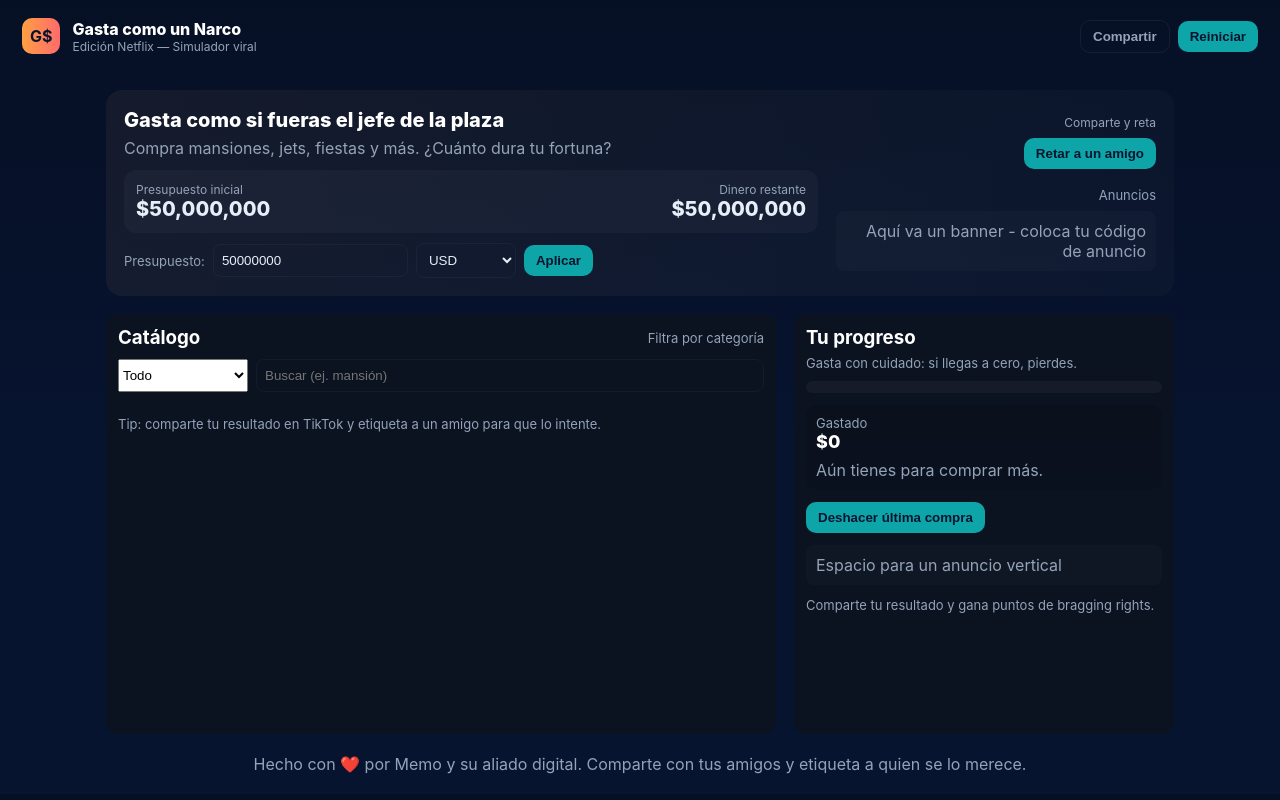
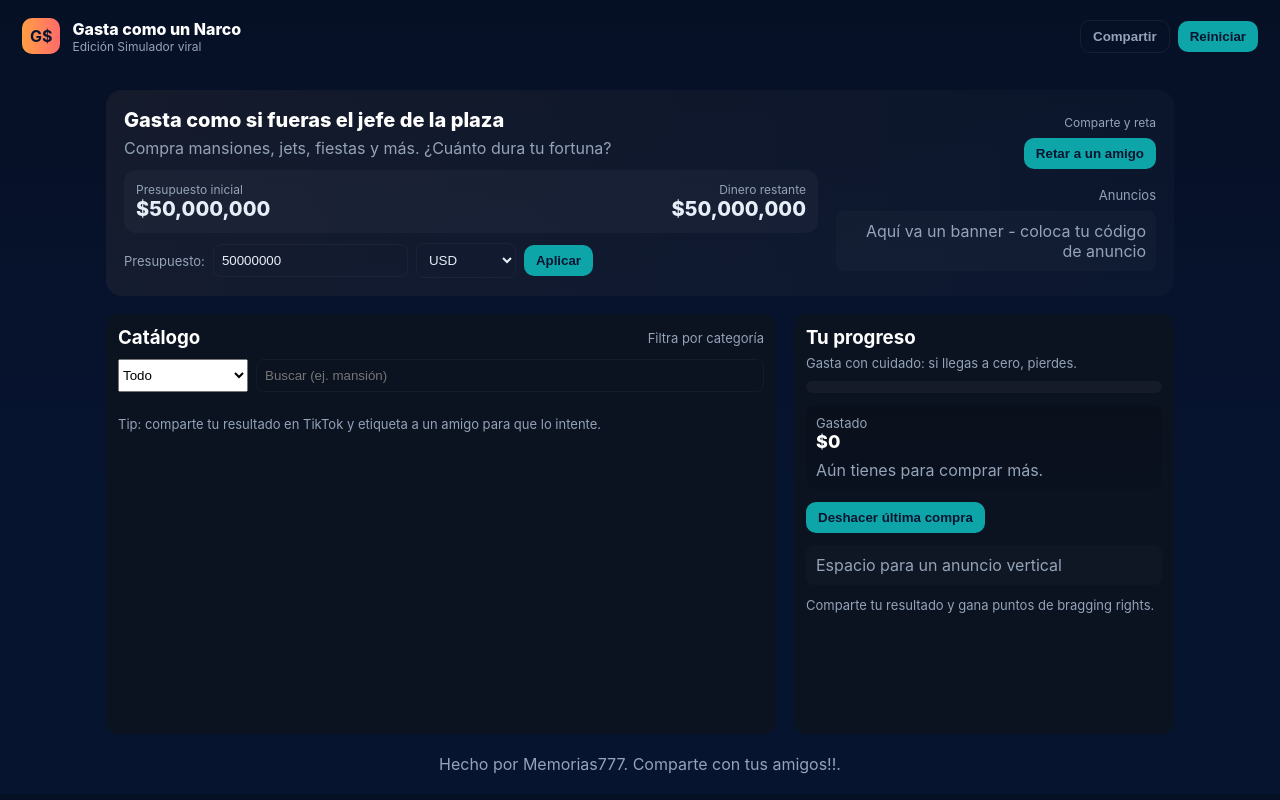
Before and after one commit to Memorias777/sitio-web-dinero-narc, a plain HTML site: page index.html in a window 1280 px wide. Drawn offline with Linux system fonts and the light colour scheme.

Commit message:
NO SE QUE CAMBIOS HICE, PROBABLEMNET TENGA ERROR

```diff
--- a/index.html
+++ b/index.html
@@ -13,7 +13,7 @@
       <div class="badge">G$</div>
       <div>
         <div style="font-weight:800;color:#fff">Gasta como un Narco</div>
-        <div style="font-size:12px;color:var(--muted)">Edición Netflix — Simulador viral</div>
+        <div style="font-size:12px;color:var(--muted)">Edición Simulador viral</div>
       </div>
     </div>
     <div class="row">
@@ -108,7 +108,7 @@
     </main>
 
     <footer>
-      Hecho con ❤️ por Memo y su aliado digital. Comparte con tus amigos y etiqueta a quien se lo merece.
+      Hecho por Memorias777. Comparte con tus amigos!!.
     </footer>
   </div>
   <script src="script.js"></script>
```
